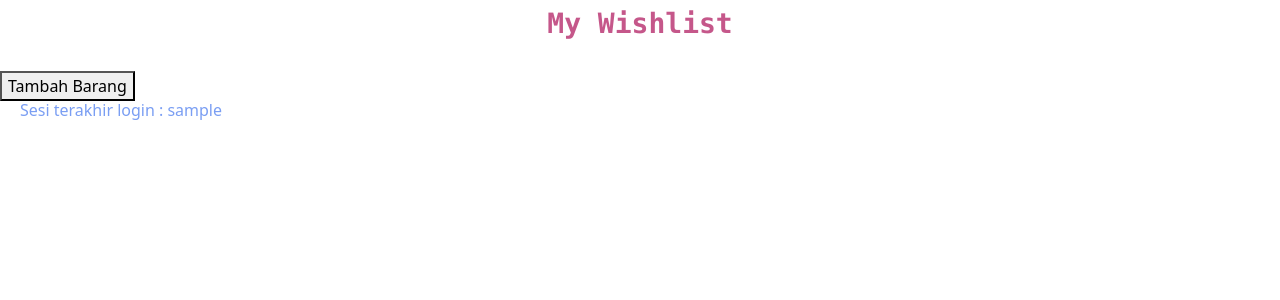
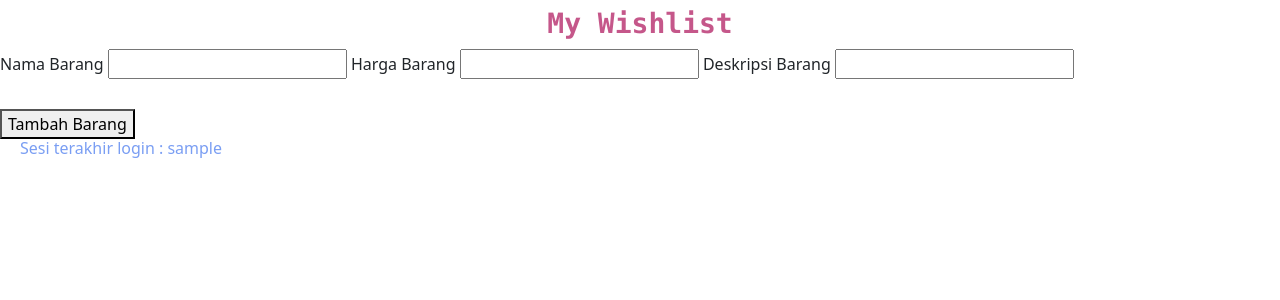
Before and after one commit to devinahana/Lab1, a Django app: template wishlist/templates/wishlist_ajax.html in a window 1280 px wide. Shown: the part 70-370 px from the top of the page. Run offline with Django 3.2, Linux system fonts and the light colour scheme; the template is opened without the code that fills it: most values are stand-ins (such as "Sample title", 1, 10 or a date in 2020).

Commit message:
Tutorial 5

```diff
--- a/wishlist/templates/wishlist_ajax.html
+++ b/wishlist/templates/wishlist_ajax.html
@@ -55,6 +55,19 @@
 
 <main>
     <h3 style="margin-top:7px; color:rgb(197, 87, 138)" class="font-monospace fw-semibold text-center">My Wishlist</h3>
+    <div>
+        <form action="" method="POST">
+            {% csrf_token %}
+            <label>Nama Barang</label>
+            <input type="text" name="nama_barang" id="nama_barang">
+
+            <label>Harga Barang</label>
+            <input type="text" name="harga_barang" id="harga_barang">
+
+            <label>Deskripsi Barang</label>
+            <input type="text" name="deskripsi" id="deskripsi">
+        </form>
+    </div>
     <table id="main-table" style="margin:10px 0px 20px 20px; width:96%;"  class="table table-bordered">
         <!-- <tr style="text-align:center" class="table-danger">
             <th>Nama Barang</th>
```
